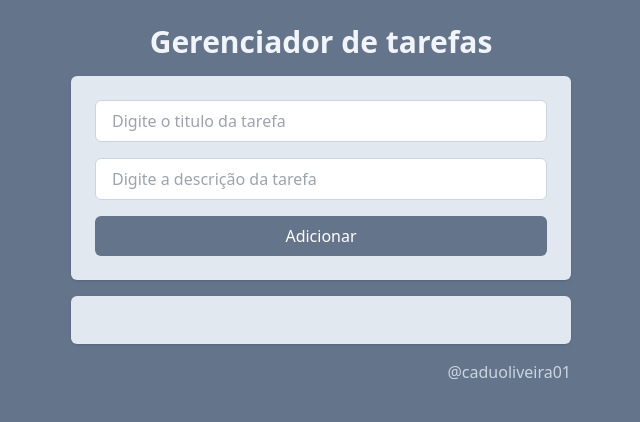
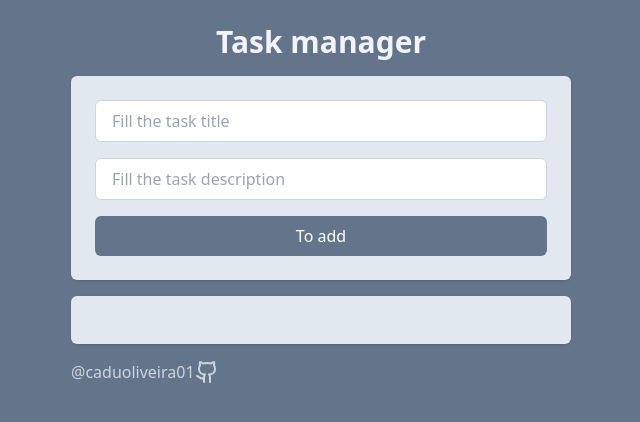
Before and after one commit to caduoliveira01/projetoreact, a React (Vite) app: page / in a window 1280 px wide. Shown: the top 422 px of the page, without its empty margins (319-959 px from the left). Built offline with nearby package versions, Linux system fonts and the light colour scheme.

Commit message:
english version

```diff
--- a/src/App.jsx
+++ b/src/App.jsx
@@ -3,6 +3,7 @@ import Tasks from "./components/Tasks";
 import AddTasks from "./components/AddTasks";
 import { v4 } from "uuid";
 import Title from "./components/Title";
+import { GithubIcon } from "lucide-react";
 
 function App() {
   const [tasks, setTasks] = useState(
@@ -61,14 +62,17 @@ function App() {
   return (
     <div className="w-screen h-screen bg-slate-500 flex justify-center p-6">
       <div className="w-[500px] space-y-4">
-        <Title>Gerenciador de tarefas</Title>
+        <Title>Task manager</Title>
         <AddTasks onAddTaskSubmit={onAddTaskSubmit} />
         <Tasks
           tasks={tasks}
           onTaskClick={onTaskClick}
           onDeleteTaskClick={onDeleteTaskClick}
         />
-        <p className="text-right text-slate-300">@caduoliveira01</p>
+        <p className="flex text-slate-300">
+          @caduoliveira01
+          <GithubIcon />
+        </p>
       </div>
     </div>
   );
--- a/src/components/AddTasks.jsx
+++ b/src/components/AddTasks.jsx
@@ -8,27 +8,27 @@ function AddTasks({ onAddTaskSubmit }) {
     <div className="space-y-4 p-6 bg-slate-200 rounded-md shadow flex flex-col">
       <Input
         type="text"
-        placeholder="Digite o titulo da tarefa"
+        placeholder="Fill the task title"
         value={title}
         onChange={(event) => setTitle(event.target.value)}
       />
       <Input
         type="text"
-        placeholder="Digite a descrição da tarefa"
+        placeholder="Fill the task description"
         value={description}
         onChange={(event) => setDescription(event.target.value)}
       />
       <button
         onClick={() => {
           if (!title.trim() || !description.trim()) {
-            return alert("Preencha o titulo e descrição da tarefa!");
+            return alert("Fill in the task title and description!");
           }
           onAddTaskSubmit(title, description);
           setTitle(""), setDescription("");
         }}
         className="bg-slate-500 text-white px-4 py-2 rounded-md font-medium"
       >
-        Adicionar
+        To add
       </button>
     </div>
   );
--- a/src/pages/TaskPage.jsx
+++ b/src/pages/TaskPage.jsx
@@ -18,7 +18,7 @@ function TaskPage() {
           >
             <ChevronLeftIcon />
           </button>
-          <Title>Detalhes da tarefa</Title>
+          <Title>Task details</Title>
         </div>
         <div className="bg-slate-200 p-4 rounded-md">
           <h2 className="font-bold text-xl text-slate-600">{title}</h2>
```
